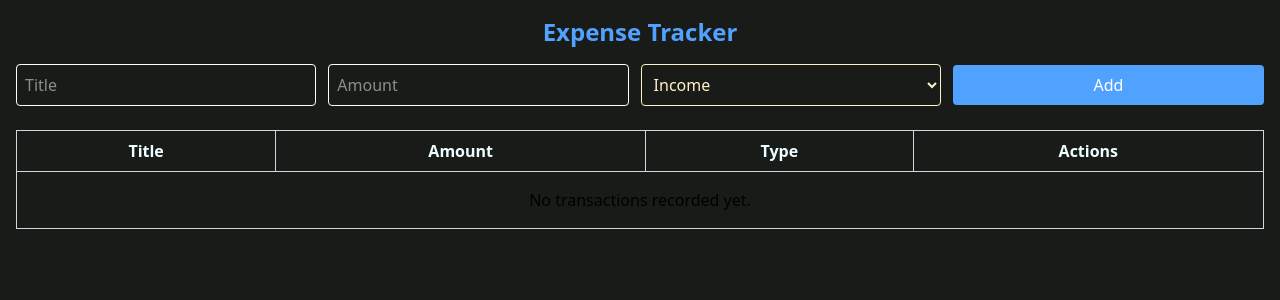
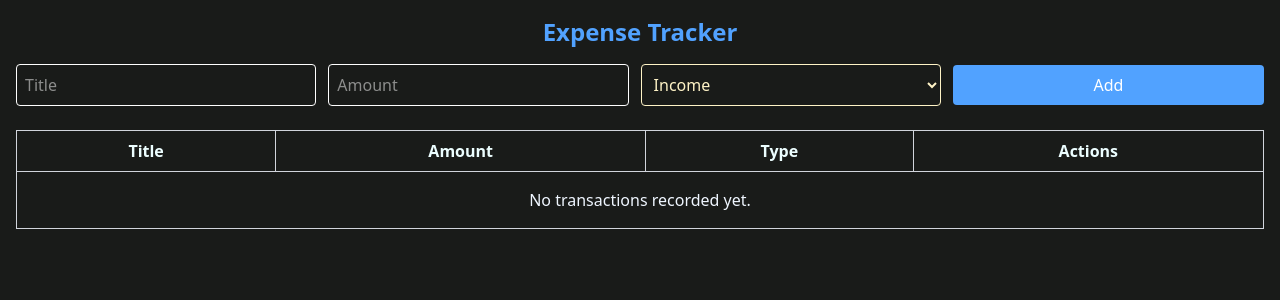
Before and after one commit to Noman-Mia/Expense-Tracker, a Vue app: page / in a window 1280 px wide. Shown: the top 300 px of the page. Built offline with nearby package versions, Linux system fonts and the light colour scheme.

Commit message:
add add transaction

```diff
--- a/src/components/TransactionList.vue
+++ b/src/components/TransactionList.vue
@@ -21,7 +21,7 @@
             </td>
           </tr>
           <tr v-if="transactions.length === 0">
-            <td colspan="4" class="text-center py-4">No transactions recorded yet.</td>
+            <td colspan="4" class="text-center py-4 text-blue-50">No transactions recorded yet.</td>
           </tr>
         </tbody>
       </table>
```
